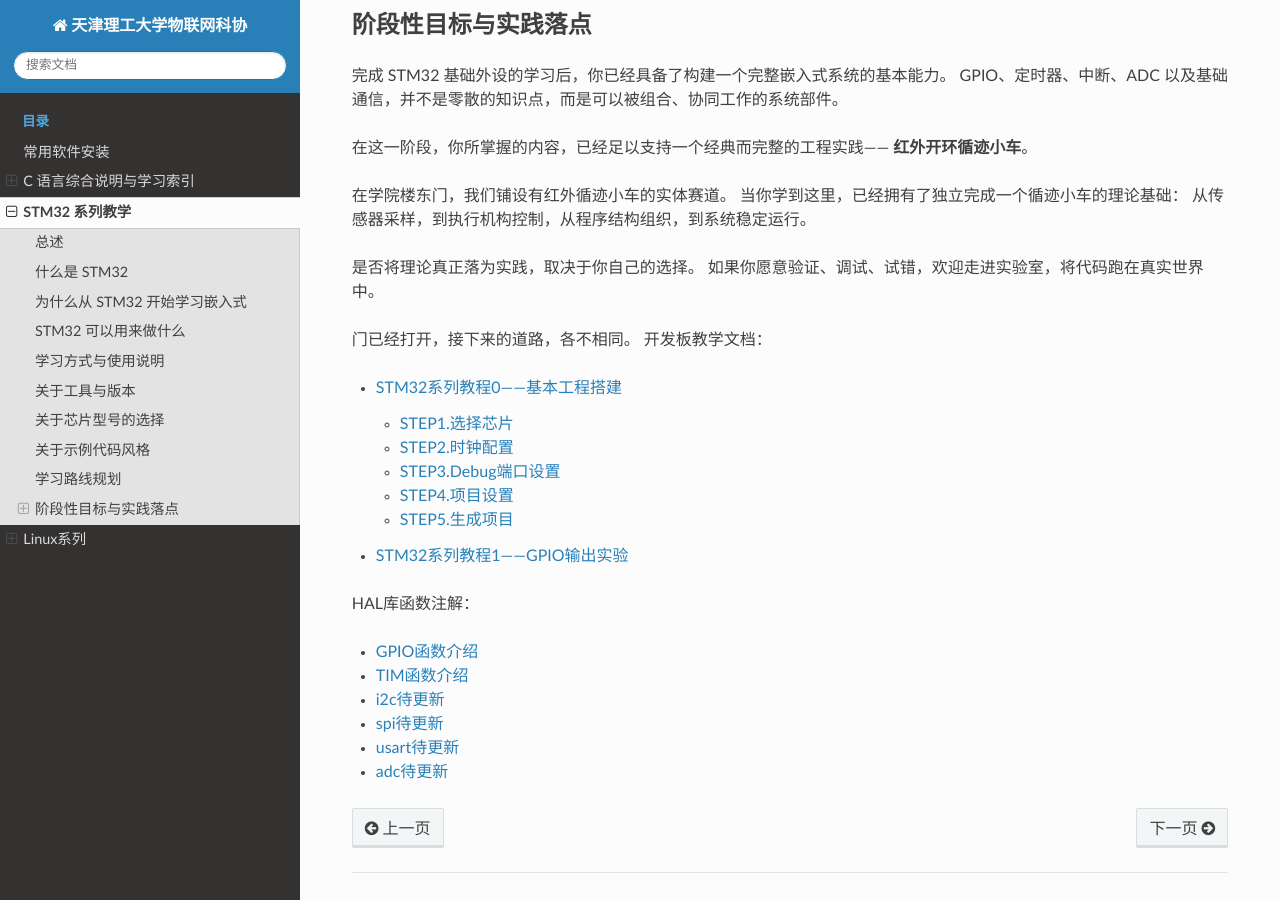
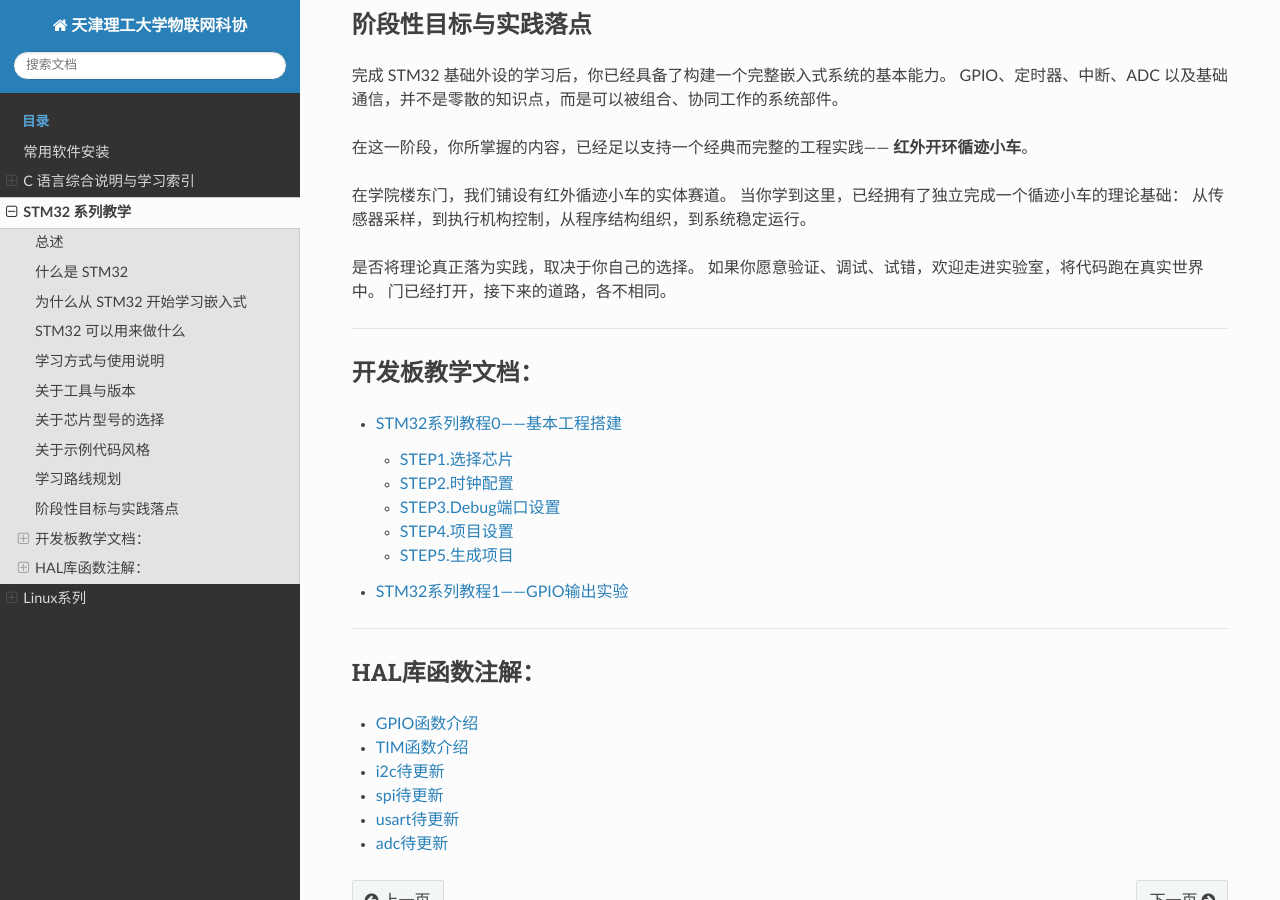
Before and after one commit to tjutiotclub/web-docs, a Sphinx documentation site: the page built from source/stm32/index.md, in a window 1280 px wide and 900 px high, scrolled down 3199 px. Built offline with Sphinx 7.4.7 and the Read the Docs theme 3.1.0, drawn with Linux system fonts in a browser that asks for light colours.

Commit message:
更新开发板教程

````diff
--- a/source/stm32/index.md
+++ b/source/stm32/index.md
@@ -166,9 +166,12 @@ GPIO、定时器、中断、ADC 以及基础通信，并不是零散的知识点
 
 是否将理论真正落为实践，取决于你自己的选择。
 如果你愿意验证、调试、试错，欢迎走进实验室，将代码跑在真实世界中。
+门已经打开，接下来的道路，各不相同。
 
-门已经打开，接下来的道路，各不相同。
-开发板教学文档：
+---
+
+## 开发板教学文档：
+
 ```{toctree}
 :maxdepth: 0
 
@@ -176,7 +179,11 @@ lesson0
 lesson1
 
 ```
-HAL库函数注解：
+
+---
+
+## HAL库函数注解：
+
 ```{toctree}
 :maxdepth: 1
 
````
